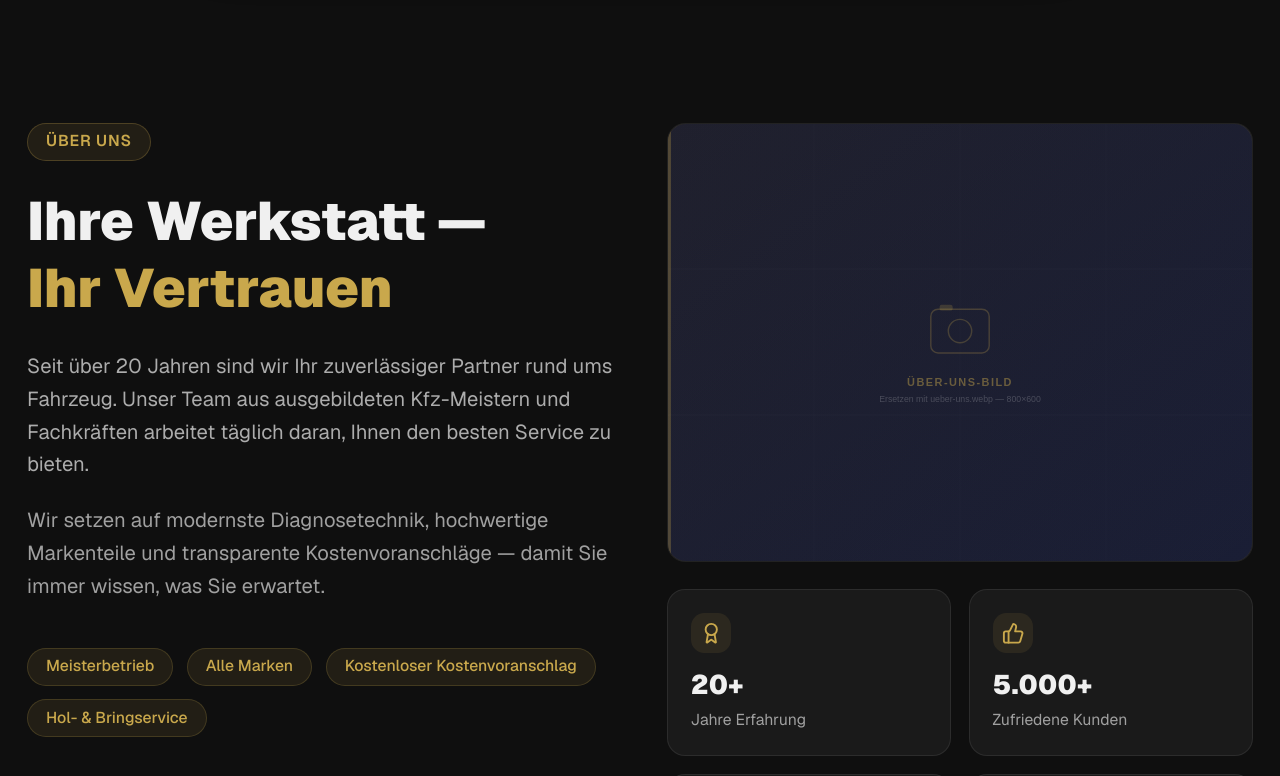
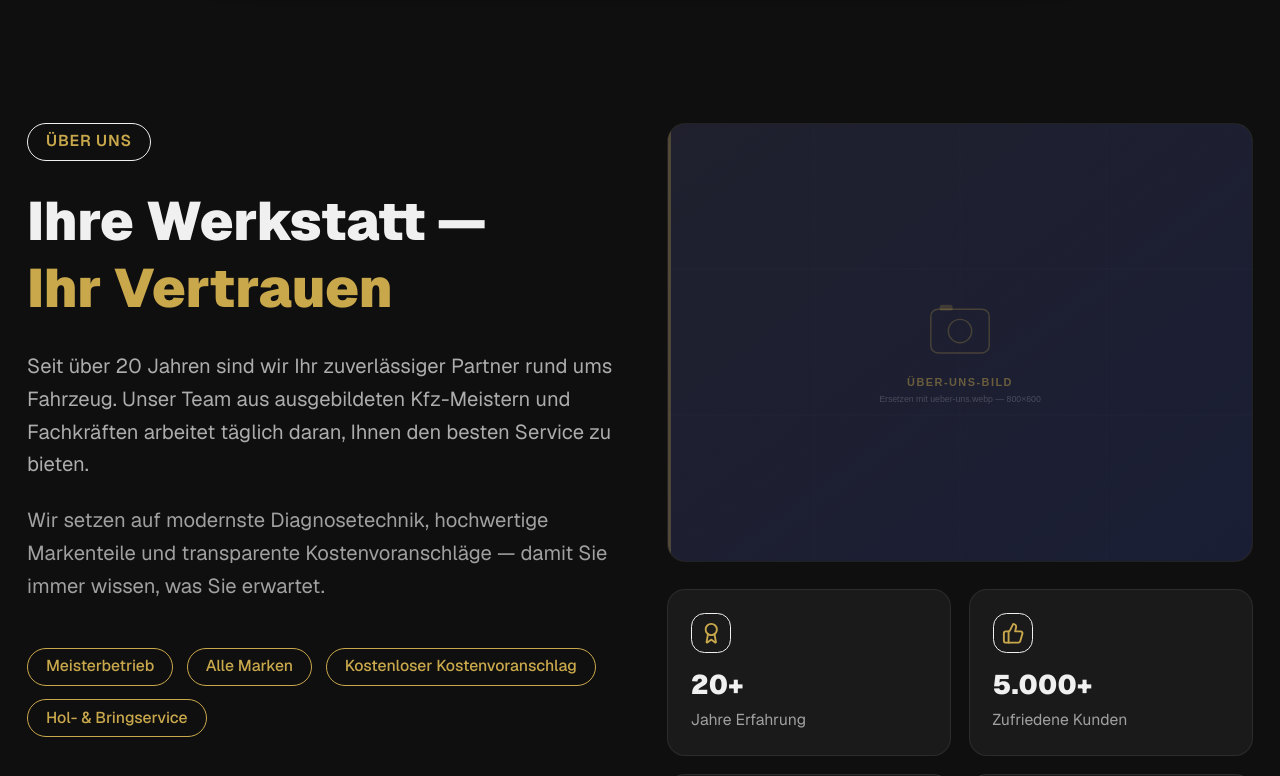
Before and after one commit to KUWEZU/template-onepager-1, a Next.js app: page / in a window 1280 px wide. Shown: the part 840-1616 px from the top of the page. Built offline with nearby package versions, Linux system fonts and the light colour scheme.

Commit message:
fix(ueber-uns): use icon-surface tokens for visible containers in dark mode

```diff
--- a/src/components/sections/UeberUns.tsx
+++ b/src/components/sections/UeberUns.tsx
@@ -87,7 +87,7 @@ export function UeberUns() {
 
           {/* ── Linke Spalte: Text ── */}
           <div>
-            <div className="inline-flex items-center gap-2 px-4 py-1.5 rounded-full bg-brand-primary/10 border border-brand-primary/25 mb-6">
+            <div className="inline-flex items-center gap-2 px-4 py-1.5 rounded-full bg-icon-surface border border-icon-ring mb-6">
               <span className="text-safe-primary text-sm font-semibold uppercase tracking-wider">Über uns</span>
             </div>
 
@@ -106,7 +106,7 @@ export function UeberUns() {
               {tags.map((tag) => (
                 <span key={tag}
                   className="inline-flex items-center px-4 py-1.5 text-sm font-medium text-safe-primary
-                             bg-brand-primary/10 border border-brand-primary/20 rounded-full">
+                             bg-icon-surface border border-icon-ring rounded-full">
                   {tag}
                 </span>
               ))}
@@ -141,10 +141,10 @@ export function UeberUns() {
                 return (
                   <div key={label}
                     className="border border-brand-border rounded-2xl p-5
-                               hover:border-brand-primary/30 transition-all group"
+                               hover:border-icon-ring transition-all group"
                     style={{ backgroundColor: "var(--color-card-bg)", boxShadow: "var(--card-shadow)" }}>
-                    <div className="w-9 h-9 rounded-xl bg-brand-primary/10 flex items-center justify-center mb-3
-                                    group-hover:bg-brand-primary/20 transition-colors">
+                    <div className="w-9 h-9 rounded-xl bg-icon-surface border border-icon-ring flex items-center justify-center mb-3
+                                    group-hover:bg-icon-ring transition-colors">
                       <Icon className="w-5 h-5 text-safe-icon" aria-hidden="true" />
                     </div>
                     <p className="text-2xl font-black text-brand-heading">{value}</p>
```
